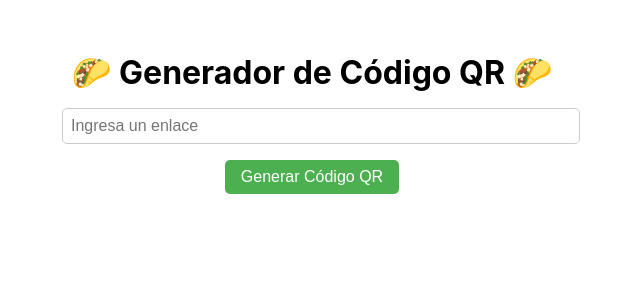
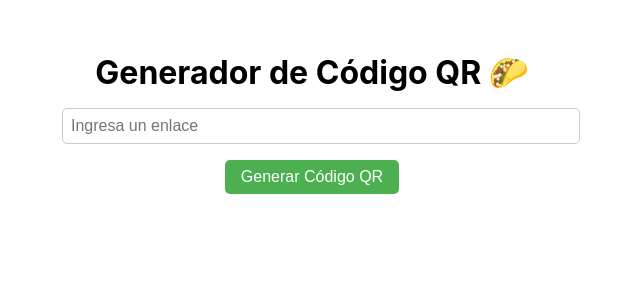
Before and after one commit to ndresdavila/qr-generator, a React (Create React App) app: page / in a window 1280 px wide. Shown: the top 300 px of the page, without its empty margins (328-968 px from the left). Built offline with nearby package versions, Linux system fonts and the light colour scheme.

Commit message:
Title change

```diff
--- a/src/App.js
+++ b/src/App.js
@@ -36,7 +36,7 @@ function App() {
 
   return (
     <div style={{ maxWidth: '500px', margin: '0 auto', padding: '2rem', textAlign: 'center' }}>
-      <h1 style={{ marginBottom: '1rem' }}>🌮 Generador de Código QR 🌮</h1>
+      <h1 style={{ marginBottom: '1rem' }}>Generador de Código QR 🌮</h1>
 
       <input
         type="text"
```
